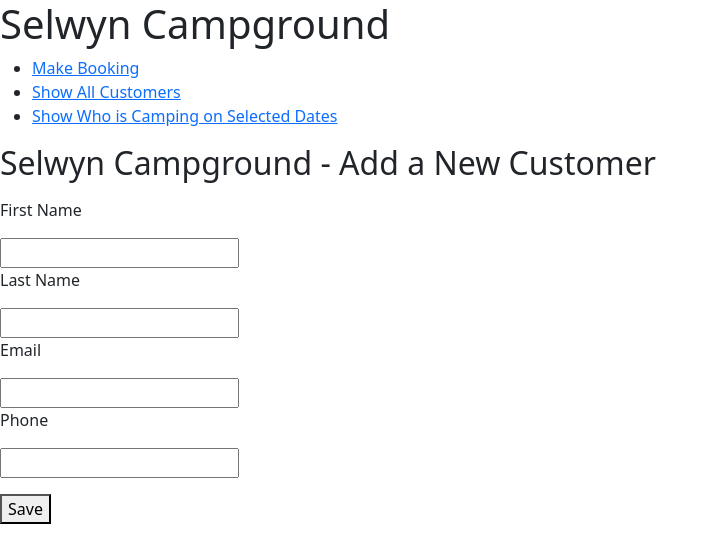
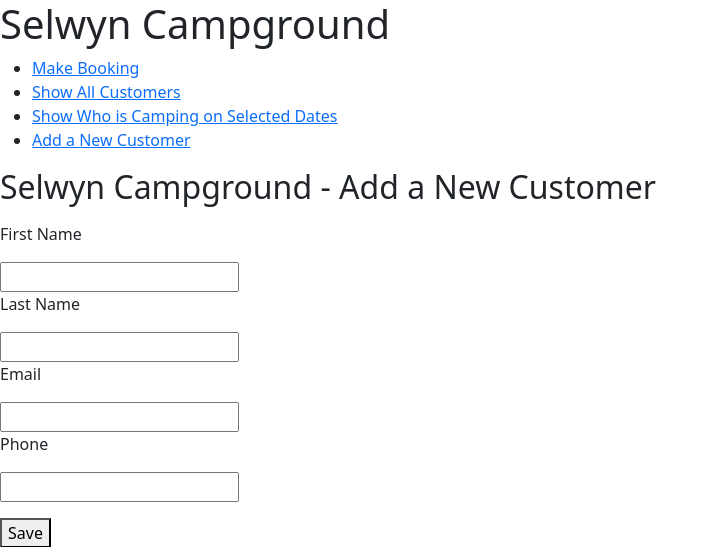
Before and after one commit to Tong-Ye-1159668/Sewlyn_Campsite_Booking_System-LincolnUni-2024-S1, a Flask app: page /addcustomer in a window 1280 px wide. Shown: the top 547 px of the page, without its empty margins (0-719 px from the left). Run offline with Flask 3, Linux system fonts and the light colour scheme.

Commit message:
added a clickable link "addcustomer"

```diff
--- a/templates/base.html
+++ b/templates/base.html
@@ -15,6 +15,7 @@
                 <li><a href="{{ url_for('booking') }}">Make Booking</a></li>
                 <li><a href="{{ url_for('camperlist') }}">Show All Customers</a></li>
                 <li><a href="{{ url_for('campers') }}">Show Who is Camping on Selected Dates</a></li>
+                <li><a href="{{ url_for('addcustomer') }}">Add a New Customer</a></li>
             </ul>
           </nav>
           <section class="content">
```
